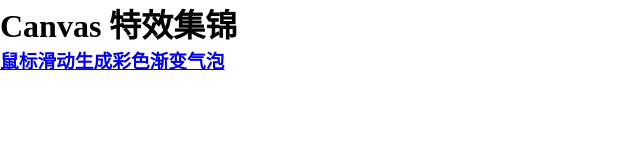
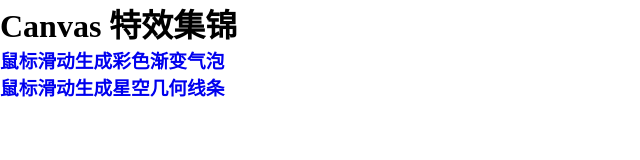
Before and after one commit to soojade/CanvasEffects, a plain HTML site: page index.html in a window 1280 px wide. Shown: the whole page, without its empty margins (0-640 px from the left). Drawn offline with Linux system fonts and the light colour scheme.

Commit message:
添加链接

```diff
--- a/index.html
+++ b/index.html
@@ -15,6 +15,10 @@
     li {
       list-style: none;
     }
+
+    a {
+      text-decoration: none;
+    }
   </style>
 </head>
 
@@ -26,6 +30,11 @@
         <h3>鼠标滑动生成彩色渐变气泡</h3>
       </a>
     </li>
+    <li>
+      <a href="http://soojade.github.io/CanvasEffects/geometry/index.html">
+        <h3>鼠标滑动生成星空几何线条</h3>
+      </a>
+    </li>
   </ul>
 </body>
 
```
